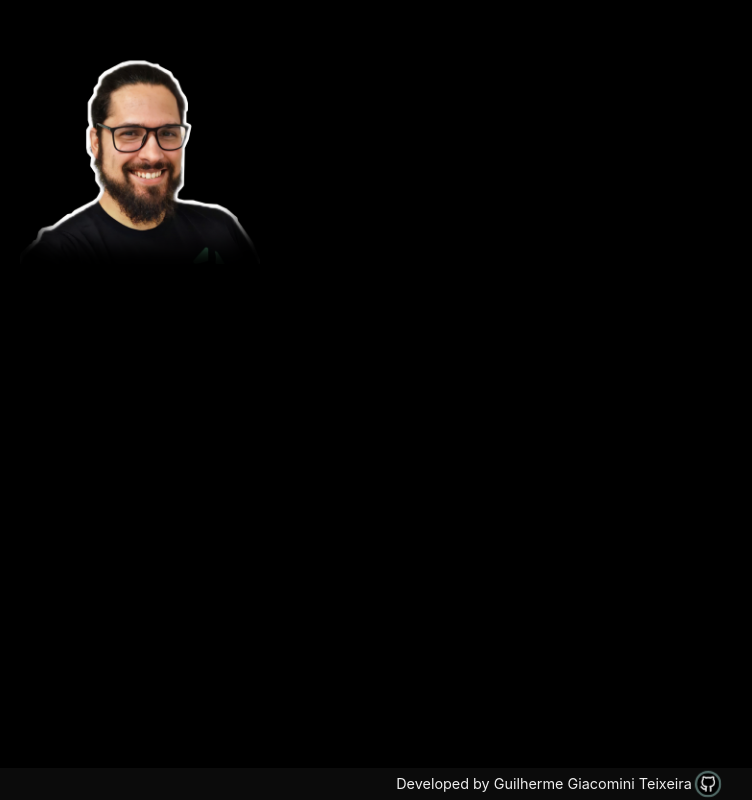
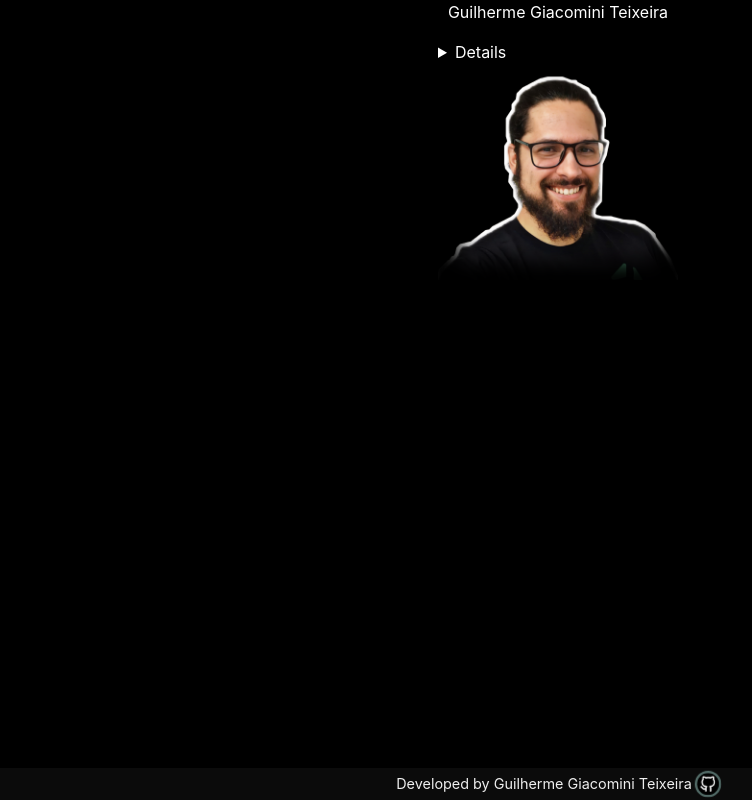
Before and after one commit to ggiacomini2012/portifolio-web, a React (Vite) app: page / in a window 1280 px wide. Shown: the whole page, without its empty margins (82-834 px from the left). Built offline with nearby package versions, Linux system fonts and the light colour scheme.

Commit message:
style(home): remove figure-container, fix fade-effect box-shadow color

```diff
--- a/src/react/Router/pages/home/Home.css
+++ b/src/react/Router/pages/home/Home.css
@@ -4,12 +4,7 @@
   width: 100%;
   height: 100%;
   align-items: center;
-}
-
-.figure-container {
-  position: absolute;
-  top: 1vh;
-  left: calc(3vw + 3vh);
+  color: white;
 }
 
 .profile-picture-container {
@@ -26,5 +21,5 @@
   left: 0;
   width: var(--image-size);
   height: var(--image-size);
-  box-shadow: inset 0px 0px calc(1vw + 1vh) calc(1vw + 1vh);
+  box-shadow: inset 0px 0px calc(1vw + 1vh) calc(1vw + 1vh) black;
 }
```
